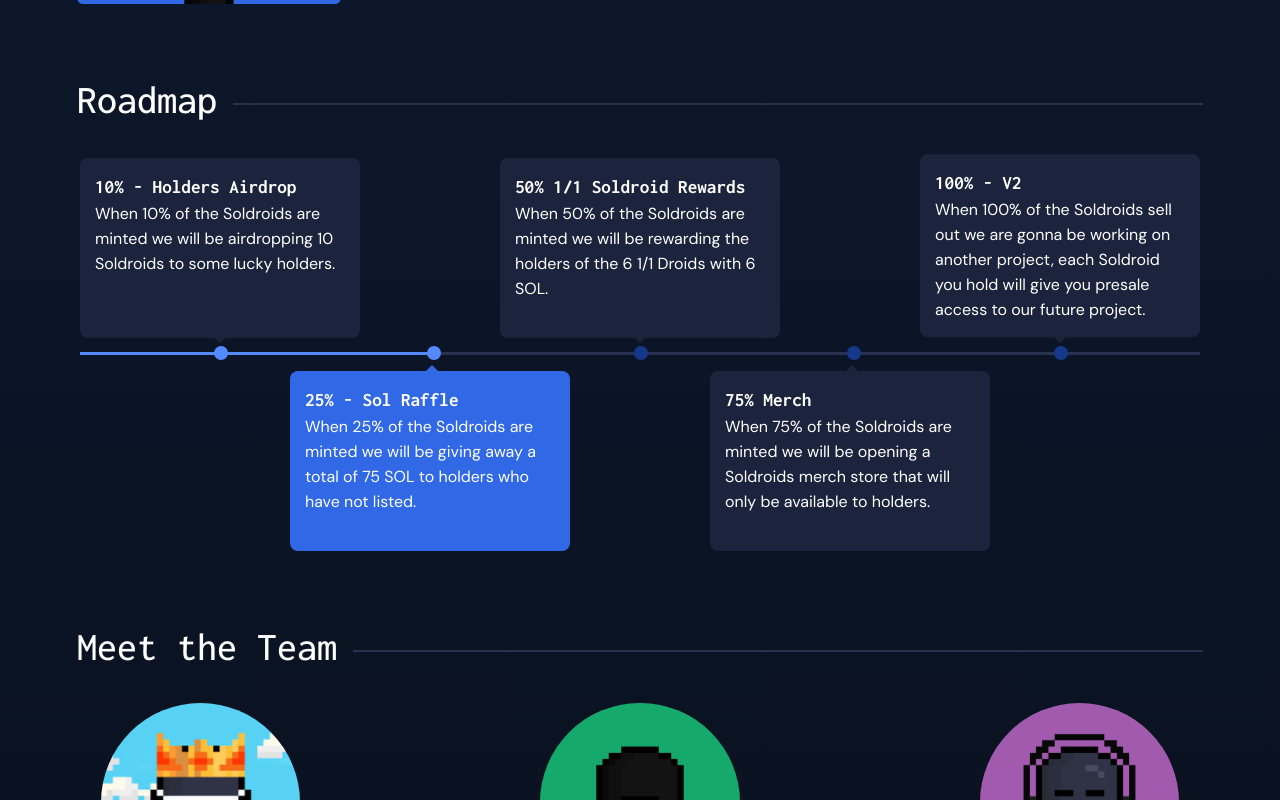
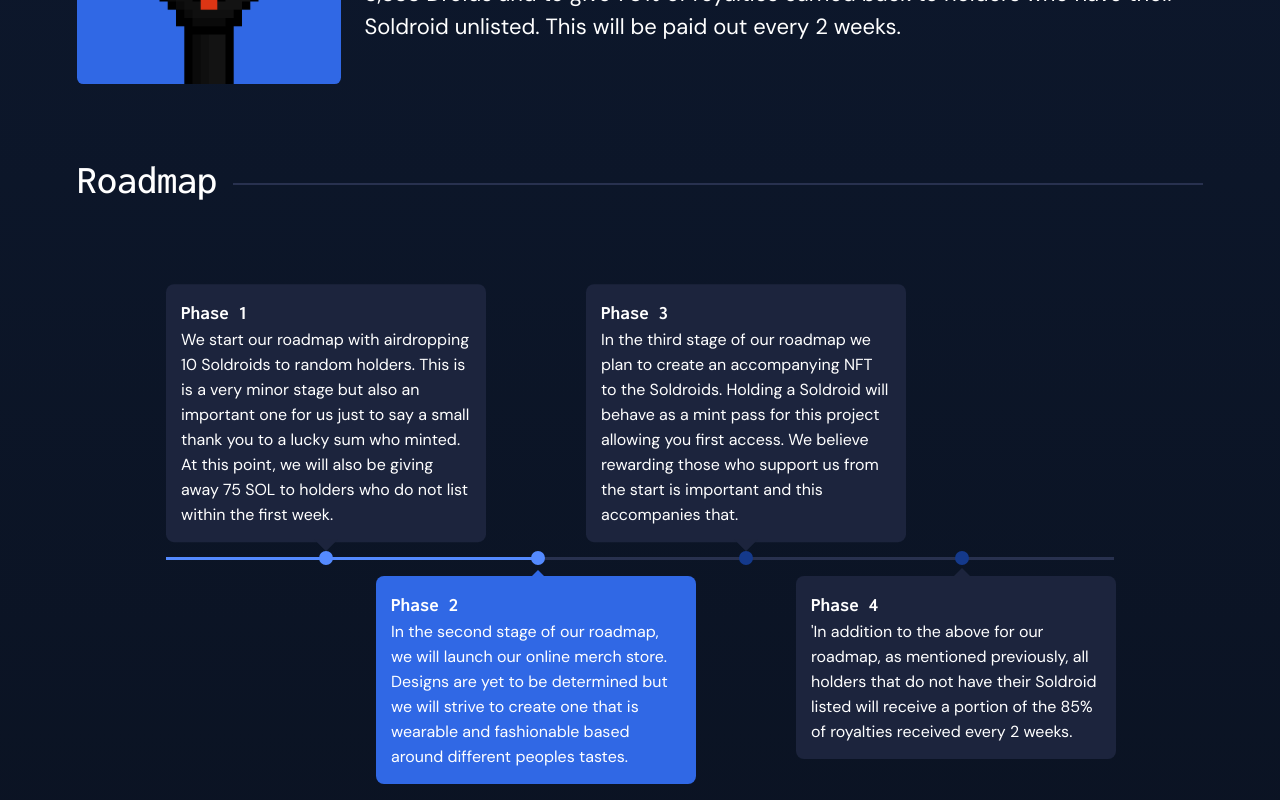
Before and after one commit to sameershaikh55/soldroids, a React (Create React App) app: page / in a window 1280 px wide. Shown: the part 1060-1860 px from the top of the page. Built offline with nearby package versions, Linux system fonts and the light colour scheme; a web font is replaced by a local one.

Commit message:
changes made

```diff
--- a/public/index.html
+++ b/public/index.html
@@ -24,7 +24,7 @@
       work correctly both with client-side routing and a non-root public URL.
       Learn how to configure a non-root public URL by running `npm run build`.
     -->
-		<title>React App</title>
+		<title>Soldroids</title>
 	</head>
 	<body>
 		<noscript>You need to enable JavaScript to run this app.</noscript>
--- a/src/components/Accordion.jsx
+++ b/src/components/Accordion.jsx
@@ -7,7 +7,7 @@ const Accordion = () => {
 	return (
 		<div
 			onClick={() => setCollapsed(!collapsed)}
-			className="custom_accordion text-white sans py-3 px-2 pointer"
+			className="custom_accordion text-white sans py-3 ps-2 pe-3 pointer"
 		>
 			<div>
 				<div className="d-flex align-items-center" s>
--- a/src/components/Roadmap.jsx
+++ b/src/components/Roadmap.jsx
@@ -3,24 +3,20 @@ import React from "react";
 const Roadmap = () => {
 	const data = [
 		{
-			t: "10% - Holders Airdrop",
-			p: "When 10% of the Soldroids are minted we will be airdropping 10 Soldroids to some lucky holders.",
+			t: "Phase 1",
+			p: "We start our roadmap with airdropping 10 Soldroids to random holders. This is is a very minor stage but also an important one for us just to say a small thank you to a lucky sum who minted. At this point, we will also be giving away 75 SOL to holders who do not list within the first week.",
 		},
 		{
-			t: "25% - Sol Raffle",
-			p: "When 25% of the Soldroids are minted we will be giving away a total of 75 SOL to holders who have not listed.",
+			t: "Phase 2",
+			p: "In the second stage of our roadmap, we will launch our online merch store. Designs are yet to be determined but we will strive to create one that is wearable and fashionable based around different peoples tastes.",
 		},
 		{
-			t: "50% 1/1 Soldroid Rewards",
-			p: "When 50% of the Soldroids are minted we will be rewarding the holders of the 6 1/1 Droids with 6 SOL.",
+			t: "Phase 3",
+			p: "In the third stage of our roadmap we plan to create an accompanying NFT to the Soldroids. Holding a Soldroid will behave as a mint pass for this project allowing you first access. We believe rewarding those who support us from the start is important and this accompanies that.",
 		},
 		{
-			t: "75% Merch",
-			p: "When 75% of the Soldroids are minted we will be opening a Soldroids merch store that will only be available to holders.",
-		},
-		{
-			t: "100% - V2",
-			p: "When 100% of the Soldroids sell out we are gonna be working on another project, each Soldroid you hold will give you presale access to our future project.",
+			t: "Phase 4",
+			p: "'In addition to the above for our roadmap, as mentioned previously, all holders that do not have their Soldroid listed will receive a portion of the 85% of royalties received every 2 weeks.",
 		},
 	];
 
--- a/src/styles/styles.css
+++ b/src/styles/styles.css
@@ -230,6 +230,10 @@ html {
 
 .header_container.sticky {
   background-color: #091429;
+}
+
+.about_container {
+  padding-top: 80px;
 }
 
 .hero_container {
@@ -466,7 +470,7 @@ html {
 
 .inner_roadmap .timeline ol {
   font-size: 0;
-  padding: 220px 0;
+  padding: 345px 0;
   -webkit-transition: all 1s;
   transition: all 1s;
   text-align: center;
@@ -496,7 +500,7 @@ html {
 }
 
 .inner_roadmap .timeline ol li:last-child {
-  width: 280px;
+  width: 318px;
 }
 
 .inner_roadmap .timeline ol li::after {
@@ -536,7 +540,7 @@ html {
 .inner_roadmap .timeline ol li div {
   position: absolute;
   left: 0%;
-  width: 280px;
+  width: 320px;
   padding: 15px;
   font-size: 1rem;
   white-space: normal;
@@ -568,7 +572,7 @@ html {
   left: 50%;
   -webkit-transform: translateX(-50%);
           transform: translateX(-50%);
-  border-width: 8px 8px 8px 8px;
+  border-width: 12px 12px 12px 12px;
   border-color: #1c243d transparent transparent transparent;
 }
 
@@ -584,7 +588,7 @@ html {
   -webkit-transform: rotate(270deg);
           transform: rotate(270deg);
   left: 48%;
-  border-width: 8px 8px 8px 8px;
+  border-width: 12px 12px 12px 12px;
   border-color: transparent transparent transparent #1c243d;
 }
 
@@ -592,6 +596,15 @@ html {
   display: block;
   font-size: 1.2rem;
   font-weight: bold;
+}
+
+.inner_roadmap .timeline ol li:nth-child(4) div::before {
+  top: -20px;
+  -webkit-transform: rotate(270deg);
+          transform: rotate(270deg);
+  left: 48%;
+  border-width: 12px 12px 12px 12px;
+  border-color: transparent transparent transparent #1c243d;
 }
 
 .inner_roadmap .timeline .arrows {
@@ -632,8 +645,8 @@ html {
     list-style-type: none;
     width: 210px;
     height: 3px;
-    background: -webkit-gradient(linear, left top, right top, color-stop(66%, #548aff), color-stop(46%, #28314f));
-    background: linear-gradient(90deg, #548aff 66%, #28314f 46%);
+    background: -webkit-gradient(linear, left top, right top, color-stop(75%, #548aff), color-stop(46%, #28314f));
+    background: linear-gradient(90deg, #548aff 75%, #28314f 46%);
   }
   .inner_roadmap .timeline ol li:nth-child(2) div::before {
     top: -14px;
@@ -647,7 +660,7 @@ html {
     content: "";
     position: absolute;
     top: 50%;
-    left: 64%;
+    left: 73%;
     -webkit-transform: translateX(-50%);
             transform: translateX(-50%);
     bottom: 0;
@@ -671,7 +684,7 @@ html {
     content: "";
     position: absolute;
     top: 50%;
-    left: 65%;
+    left: 74%;
     -webkit-transform: translateX(-50%);
             transform: translateX(-50%);
     bottom: 0;
@@ -688,7 +701,7 @@ html {
     content: "";
     position: absolute;
     top: 50%;
-    left: 64%;
+    left: 73%;
     -webkit-transform: translateX(-50%);
             transform: translateX(-50%);
     bottom: 0;
@@ -705,7 +718,7 @@ html {
     content: "";
     position: absolute;
     top: 50%;
-    left: 65%;
+    left: 50%;
     -webkit-transform: translateX(-50%);
             transform: translateX(-50%);
     bottom: 0;
--- a/src/styles/styles.scss
+++ b/src/styles/styles.scss
@@ -232,6 +232,12 @@ html {
 }
 // HEADER END
 
+// ABOUT START
+.about_container {
+	padding-top: 80px;
+}
+// ABOUT END
+
 // HERO START
 .hero_container {
 	background: url("../assets/hero.svg");
@@ -464,7 +470,7 @@ html {
 
 	.timeline ol {
 		font-size: 0;
-		padding: 220px 0;
+		padding: 345px 0;
 		transition: all 1s;
 		text-align: center;
 		overflow-x: auto;
@@ -491,7 +497,7 @@ html {
 	}
 
 	.timeline ol li:last-child {
-		width: 280px;
+		width: 318px;
 	}
 
 	.timeline ol li:not(:first-child) {
@@ -531,7 +537,7 @@ html {
 	.timeline ol li div {
 		position: absolute;
 		left: 0%;
-		width: 280px;
+		width: 320px;
 		padding: 15px;
 		font-size: 1rem;
 		white-space: normal;
@@ -561,7 +567,7 @@ html {
 		top: 98.8%;
 		left: 50%;
 		transform: translateX(-50%);
-		border-width: 8px 8px 8px 8px;
+		border-width: 12px 12px 12px 12px;
 		border-color: #1c243d transparent transparent transparent;
 	}
 
@@ -576,7 +582,7 @@ html {
 		top: -14px;
 		transform: rotate(270deg);
 		left: 48%;
-		border-width: 8px 8px 8px 8px;
+		border-width: 12px 12px 12px 12px;
 		border-color: transparent transparent transparent #1c243d;
 	}
 
@@ -584,6 +590,14 @@ html {
 		display: block;
 		font-size: 1.2rem;
 		font-weight: bold;
+	}
+
+	.timeline ol li:nth-child(4) div::before {
+		top: -20px;
+		transform: rotate(270deg);
+		left: 48%;
+		border-width: 12px 12px 12px 12px;
+		border-color: transparent transparent transparent #1c243d;
 	}
 
 	/* TIMELINE ARROWS
@@ -626,7 +640,7 @@ html {
 			list-style-type: none;
 			width: 210px;
 			height: 3px;
-			background: linear-gradient(90deg, #548aff 66%, #28314f 46%);
+			background: linear-gradient(90deg, #548aff 75%, #28314f 46%);
 		}
 
 		.timeline ol li:nth-child(2) div::before {
@@ -641,7 +655,7 @@ html {
 			content: "";
 			position: absolute;
 			top: 50%;
-			left: 64%;
+			left: 73%;
 			transform: translateX(-50%);
 			bottom: 0;
 			width: 12px;
@@ -665,7 +679,7 @@ html {
 			content: "";
 			position: absolute;
 			top: 50%;
-			left: 65%;
+			left: 74%;
 			transform: translateX(-50%);
 			bottom: 0;
 			width: 12px;
@@ -681,7 +695,7 @@ html {
 			content: "";
 			position: absolute;
 			top: 50%;
-			left: 64%;
+			left: 73%;
 			transform: translateX(-50%);
 			bottom: 0;
 			width: 12px;
@@ -697,7 +711,7 @@ html {
 			content: "";
 			position: absolute;
 			top: 50%;
-			left: 65%;
+			left: 50%;
 			transform: translateX(-50%);
 			bottom: 0;
 			width: 12px;
```
Also changed, not shown: 1 other file (tests, documents, lock files or other folders).
